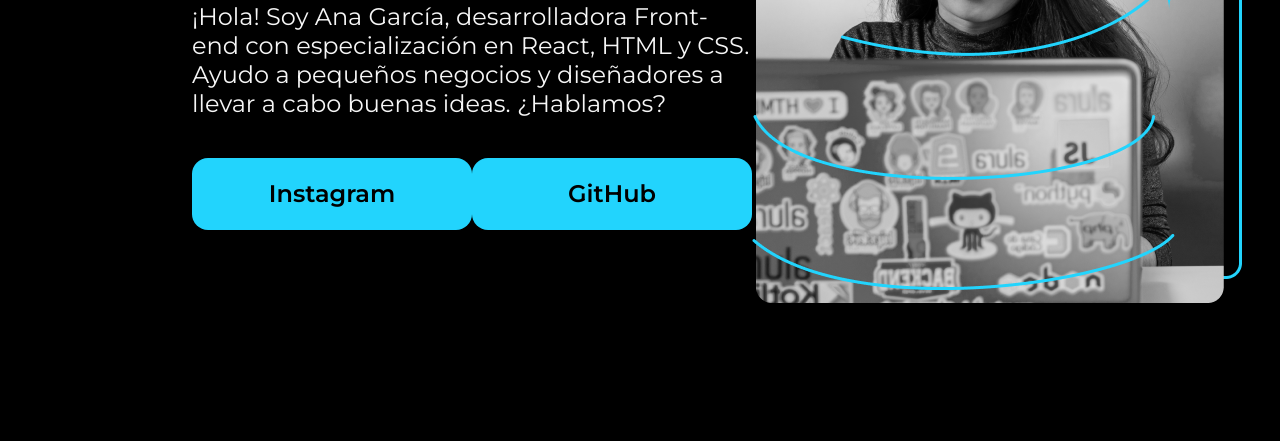
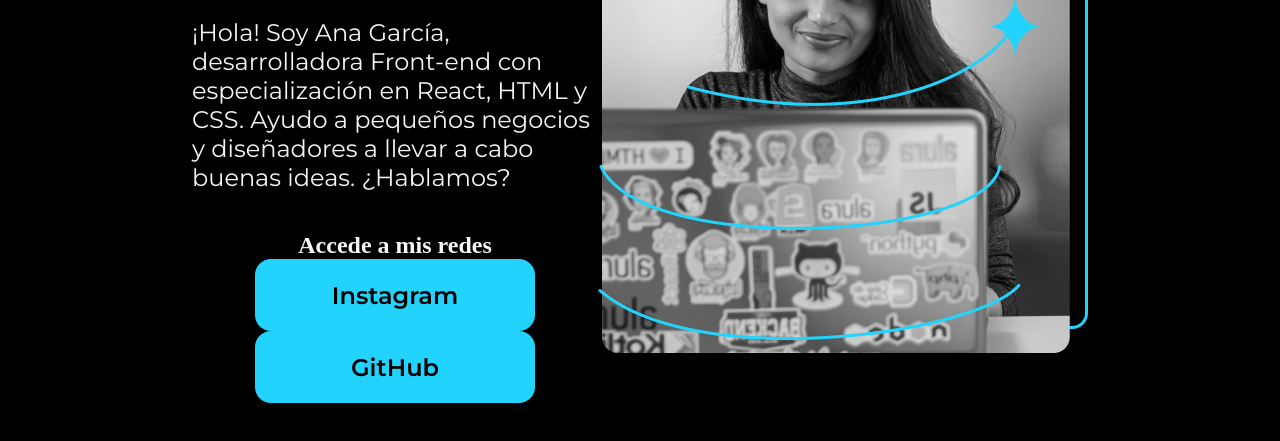
Before and after one commit to JSantiagoRojo/Portafolio-, a plain HTML site: page index.html in a window 1280 px wide. Shown: the part 375-816 px from the top of the page. Drawn offline with nearby package versions, Linux system fonts and the light colour scheme.

Commit message:
Inicia actualizacion portafolio

```diff
--- a/index.html
+++ b/index.html
@@ -19,6 +19,7 @@
                 ¿Hablamos?
             </p>
             <div class="presentacion_enlaces">
+                <h2 class="presentacion_enlaces_subtitulo"> Accede a mis redes</h2>
                 <a class="presentacion_enlaces_link" href="https://www.instagram.com/">Instagram</a>
                 <a class="presentacion_enlaces_link" href="https://github.com/">GitHub</a>
             </div>
--- a/style.css
+++ b/style.css
@@ -44,6 +44,8 @@ body {
 .presentacion_enlaces {
     display: flex;
     justify-content: space-between;
+    flex-direction: column;
+    align-items: center;
 }
 
 .presentacion_enlaces_link {
```
